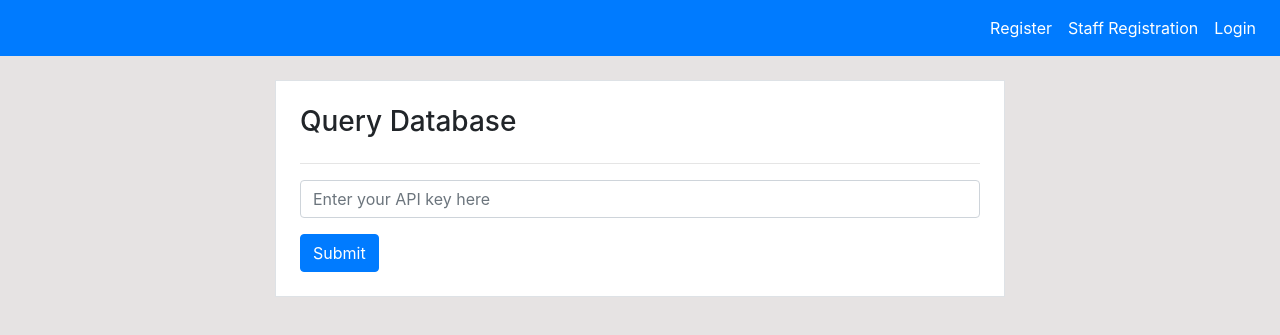
After one commit to SRINJOY59/Soft_project_latest, a Django app: page /change_api_key/ in a window 1280 px wide. The commit adds this page. Shown: the top 335 px of the page. Run offline with Django 5.2, Linux system fonts and the light colour scheme.

Commit message:
The manager can now add a Google API key to the system.

```diff
--- a/dashboard/forms.py
+++ b/dashboard/forms.py
@@ -4,7 +4,7 @@ from .models import Product, Order, Information
 class ProductForm(forms.ModelForm):
     class Meta:
         model = Product
-        fields = ['name','category','weight','quantity', 'buying_price', 'selling_price']
+        fields = ['name','description','category','weight','quantity', 'buying_price', 'selling_price', 'image']
 
 class OrderForm(forms.ModelForm):
 
--- a/dashboard/models.py
+++ b/dashboard/models.py
@@ -11,6 +11,7 @@ CATEGORY=(
 )
 class Product(models.Model):
     name=models.CharField(max_length=100, null=True)
+    description=models.TextField(null=True, default='')
     category=models.CharField(max_length=20, choices=CATEGORY, null=True)
     quantity=models.PositiveIntegerField(null=True)
     ordered_quantity=models.PositiveIntegerField(null=True, default=0)
--- a/dashboard/urls.py
+++ b/dashboard/urls.py
@@ -22,4 +22,5 @@ urlpatterns=[
     path('clear/', clear_cart, name='clear_cart'),
     path('search/', views.search_product, name='search_product'),
     path('query/', views.query, name='query'),
+    path('change_api_key/', views.update_api_key, name='change_api_key'),
 ]
--- a/dashboard/views.py
+++ b/dashboard/views.py
@@ -17,7 +17,6 @@ import cv2
 import time
 from django.db.models import Q
 from dashboard.models import CATEGORY
-
 import sqlite3
 import pandas as pd
 import google.generativeai as genai
@@ -402,71 +401,65 @@ def search_product(request):
                                                 'categories': categories,
                                                 'category_id': int(category_id)})
 
-GOOGLE_API_KEY='AIzaSyAdNgjHTSxPMYh-nZc00HiVJL7pxyUlYMc'
-genai.configure(api_key=GOOGLE_API_KEY)
-model = genai.GenerativeModel(model_name = "gemini-pro")
 
+def get_models():
+    with open("dashboard/GOOGLE_API_KEY", "r") as f:
+        GOOGLE_API_KEY = f.read().strip()
 
-
-
-llm = ChatGoogleGenerativeAI(model="gemini-pro", google_api_key=GOOGLE_API_KEY)
-embeddings = GoogleGenerativeAIEmbeddings(model="models/embedding-001",google_api_key=GOOGLE_API_KEY)
-
+    genai.configure(api_key=GOOGLE_API_KEY)
+    model = genai.GenerativeModel(model_name = "gemini-pro")
+    llm = ChatGoogleGenerativeAI(model="gemini-pro", google_api_key=GOOGLE_API_KEY)
+    embeddings = GoogleGenerativeAIEmbeddings(model="models/embedding-001",google_api_key=GOOGLE_API_KEY)
+    return llm, embeddings
 
 def generate_vector_index():
+    llm, embeddings = get_models()
     conn = sqlite3.connect("db.sqlite3")
-
-
     query = "SELECT * FROM dashboard_product"
-
-
     df = pd.read_sql_query(query, conn)
-
     query1 = "SELECT * FROM dashboard_order"
-
     df2 = pd.read_sql_query(query1, conn)
-
     conn.close()
     text_splitter = RecursiveCharacterTextSplitter(chunk_size=10000, chunk_overlap=1000)
     context = "\n\n".join(str(df.iloc[i]) for i in range(len(df)))
-
     context1 = "\n\n".join(str(df2.iloc[i]) for i in range(len(df2)))
-
     texts = text_splitter.split_text(context)
-
     texts1 = text_splitter.split_text(context1)
-
     texts = texts + texts1
     vector_index = Chroma.from_texts(texts, embeddings).as_retriever(search_kwargs={"k":1})
     return vector_index
 
+def update_api_key(request):
+    if request.method == 'POST':
+        api_key = request.POST.get('api_key')
+        with open("dashboard/GOOGLE_API_KEY", "w") as f:
+            f.write(api_key)
+        return redirect('query')
+    return render(request, 'manager/change_api_key.html')
 
 def generate_answer(query, vector_index):
-  relevant_documents = vector_index.get_relevant_documents(query)
-  prompt_template = """"You are an expert in handling orders and products in a dashboard system! There are two tables in the SQL database: `dashboard_order` and `dashboard_product`. Let's explore their attributes:\n\nFor `dashboard_order`, the attributes are:\nid,\norder_quantity,\ndate,status,\nstaff_id,\nproduct_id\n\nFor `dashboard_product`, the attributes are:\n- id\n,name\n,category\n,quantity\n,ordered_quantity\n,buying_price\n,selling_price\n,total_selling_price\n,profit,barcode\n,weight\n\nYou're now ready to write SQL queries based on these tables. For example, you could ask:\n\n- How many products were ordered by a specific customer?\n- What is the total price of all products in a certain category?\n- Which product has the highest quantity?\n\nFeel free to craft SQL commands based on these tables and their attributes! Just give the SQL Query, nothing more than that, no other comment and stuff, just SQL","
-***If product is asked by the user, it is always product name, not id.***
-***if anything outside the database is asked, then say "This query is not related to Product or Order Database".***
-Context: The user has shared the following information about their situation: {context}.
+    llm, embeddings = get_models()
+    relevant_documents = vector_index.get_relevant_documents(query)
+    prompt_template = """"You are an expert in handling orders and products in a dashboard system! There are two tables in the SQL database: `dashboard_order` and `dashboard_product`. Let's explore their attributes:\n\nFor `dashboard_order`, the attributes are:\nid,\norder_quantity,\ndate,status,\nstaff_id,\nproduct_id\n\nFor `dashboard_product`, the attributes are:\n- id\n,name\n,category\n,quantity\n,ordered_quantity\n,buying_price\n,selling_price\n,total_selling_price\n,profit,barcode\n,weight\n\nYou're now ready to write SQL queries based on these tables. For example, you could ask:\n\n- How many products were ordered by a specific customer?\n- What is the total price of all products in a certain category?\n- Which product has the highest quantity?\n\nFeel free to craft SQL commands based on these tables and their attributes! Just give the SQL Query, nothing more than that, no other comment and stuff, just SQL","
+    ***If product is asked by the user, it is always product name, not id.***
+    ***if anything outside the database is asked, then say "This query is not related to Product or Order Database".***
+    Context: The user has shared the following information about their situation: {context}.
 
-Question: The user is asking: {question}.
+    Question: The user is asking: {question}.
 
-Answer:
-"""
+    Answer:
+    """
 
-  prompt = PromptTemplate(
-    template=prompt_template, input_variables=["context", "question"]
-)
+    prompt = PromptTemplate(
+        template=prompt_template, input_variables=["context", "question"]
+    )
 
 
-  stuff_chain = load_qa_chain(llm, chain_type="stuff", prompt=prompt)
-  stuff_answer = stuff_chain(
-    {"input_documents": relevant_documents, "question":query}, return_only_outputs = True
-    )
-  return stuff_answer['output_text']
-
-
-
-
+    stuff_chain = load_qa_chain(llm, chain_type="stuff", prompt=prompt)
+    stuff_answer = stuff_chain(
+        {"input_documents": relevant_documents, "question":query}, return_only_outputs = True
+        )
+    return stuff_answer['output_text']
 
 def read_sql_query(sql, db):
     try:
@@ -486,14 +479,25 @@ def read_sql_query(sql, db):
         print("An error occurred:", e)
         return []
 
+
+
 def query(request):
-
+    context = {}
     vector_index = generate_vector_index()
     if request.method == 'POST':
         query = request.POST.get('query')
         if not query:
             return render(request, 'manager/query.html', {'messages': 'Please enter a query'})
-        answer = generate_answer(query, vector_index)
+        try:
+            answer = generate_answer(query, vector_index)
+        except Exception as e:
+            # Check for API key limit exceeded error (adapt based on your API library)
+            if "limit" in str(e) and ("API" in str(e) or "quota" in str(e)):
+                return redirect('change_api_key')
+            else:
+                context['messages'] = "An error occurred. Please try again."
+                return render(request, 'manager/query.html', context)
+
         final = ""
         for i in range(len(answer)):
             if i >= 6 and i < len(answer)-3:
@@ -513,5 +517,6 @@ def query(request):
             context = {'answer': "This question is probably not related to Product or Order database.", 'query': query}
         # add messages to context
         context['messages'] = ''
+        context['query'] = query
         return render(request, 'manager/query.html', context)
     return render(request, 'manager/query.html',{'messages': ''})
--- /dev/null
+++ b/templates/manager/change_api_key.html
@@ -0,0 +1,30 @@
+{% extends 'partials/base.html' %} {% block title %} Query Page {% endblock %}
+{% block content %}
+<div class="container-lg">
+  <!-- Using 'container-lg' for larger container -->
+  <div class="row my-4">
+    <div class="col-lg-8 offset-lg-2">
+      <!-- Using 'col-lg-8' for larger column -->
+      <div class="border bg-white p-4">
+        <!-- Increased padding -->
+        <h3 class="mb-4">Query Database</h3>
+        <!-- Increased margin bottom -->
+        <hr />
+        {% comment %} a textbox to enter new api key {% endcomment %}
+        <form method="POST">
+          {% csrf_token %}
+          <div class="mb-3">
+            <input
+              type="text"
+              class="form-control"
+              name="api_key"
+              placeholder="Enter your API key here"
+            />
+          </div>
+          <button class="btn btn-primary" type="submit">Submit</button>
+        </form>
+      </div>
+    </div>
+  </div>
+</div>
+{% endblock %}
```
Also changed, not shown: templates/manager/query.html (+12 -1 lines), templates/user/search_product.html (+8 -9 lines), dashboard/migrations/0004_product_description.py (added), db.sqlite3, 1 other file.
